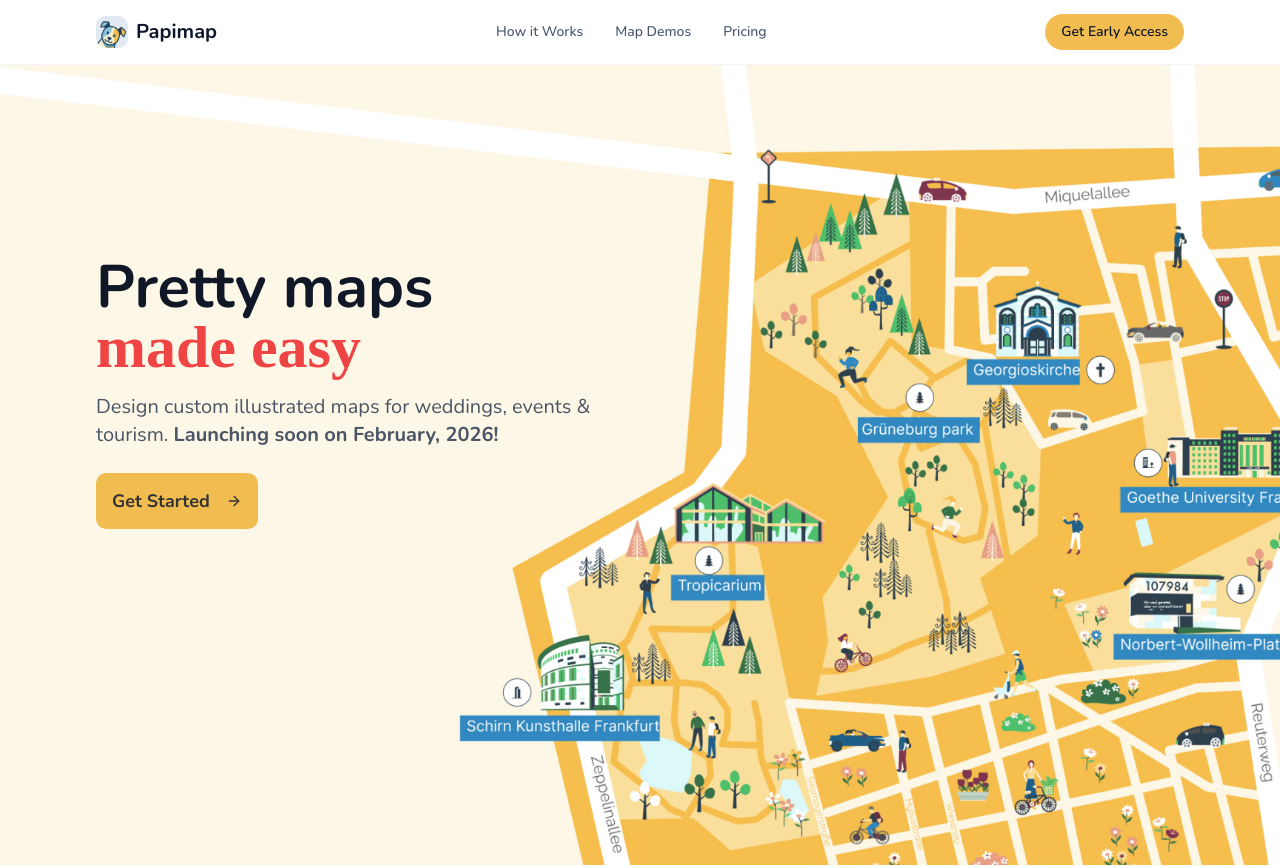
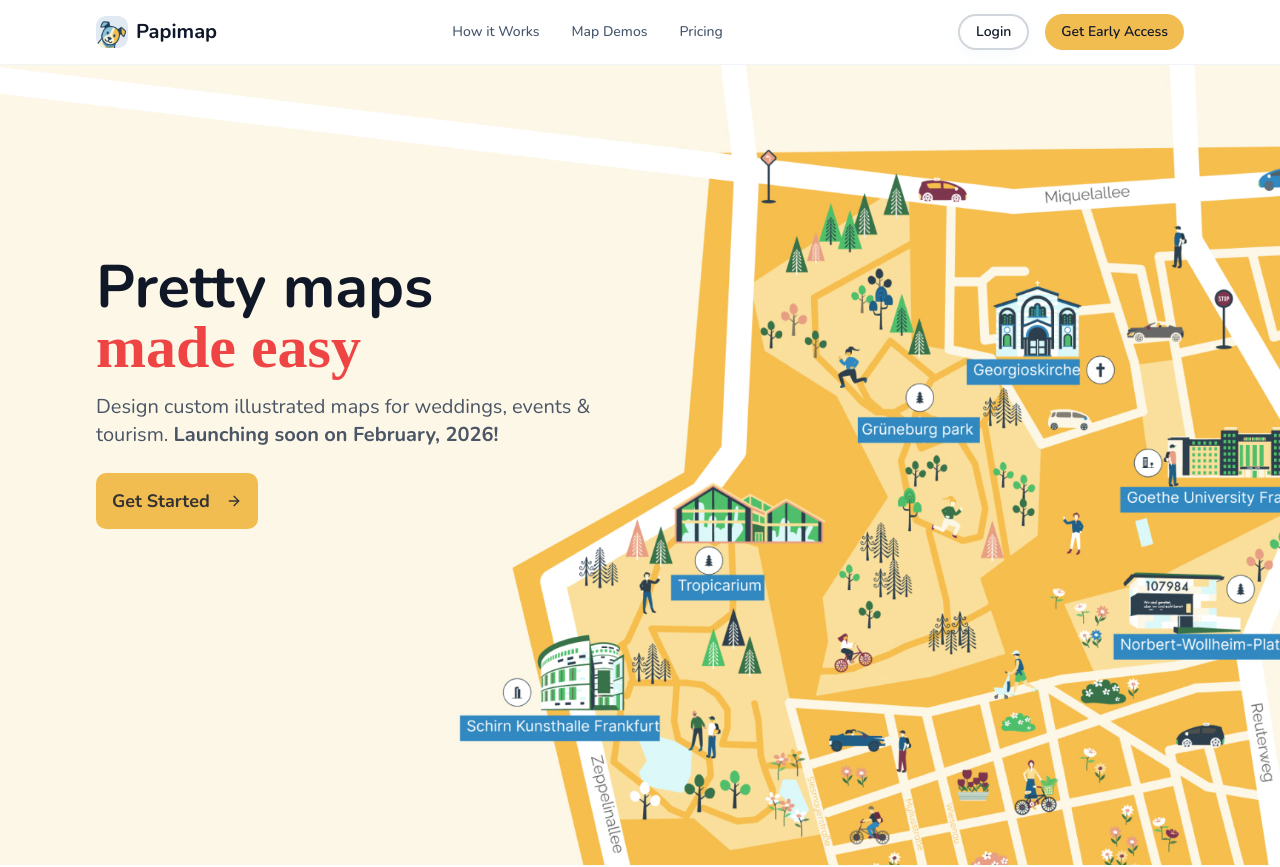
Before and after one commit to wentungwen/papimap-landing-page, a Next.js app: page / in a window 1280 px wide. Shown: the top 867 px of the page. Built offline with nearby package versions, Linux system fonts and the light colour scheme.

Commit message:
feat: add login buttons to the navbar and an email contact to the footer.

```diff
--- a/app/page.tsx
+++ b/app/page.tsx
@@ -1,7 +1,7 @@
 "use client";
 
 import { motion } from "framer-motion";
-import { Check, ArrowRight, Instagram, Info } from "lucide-react";
+import { Check, ArrowRight, Instagram, Info, Mail } from "lucide-react";
 import Image from "next/image";
 import { Button } from "@/components/ui/button";
 import {
@@ -70,7 +70,7 @@ export default function Home() {
               className="text-5xl sm:text-5xl lg:text-6xl font-bold mb-4 text-gray-900"
               style={{ fontFamily: "var(--font-nunito)" }}
             >
-              Pretty maps <br/> <span style={{ fontFamily: "'Satisfy', cursive", color: "var(--destructive)" }}>made easy</span>
+              Pretty maps <br /> <span style={{ fontFamily: "'Satisfy', cursive", color: "var(--destructive)" }}>made easy</span>
             </h1>
             <p className="text-2xl sm:text-2xl md:text-xl text-gray-600 mb-6 max-w-xs md:max-w-none mx-auto md:mx-0">
               Design custom illustrated maps for weddings, events & tourism. <b>Launching soon on February, 2026!</b>
@@ -644,6 +644,12 @@ export default function Home() {
                   <Instagram className="h-5 w-5" />
                 </a>
               </div>
+              <p className="text-sm text-gray-600 mt-4 flex items-center gap-2">
+                <Mail className="h-4 w-4" />
+                <a href="mailto:hello@papimap.com" className="hover:text-gray-900 transition-colors">
+                  hello@papimap.com
+                </a>
+              </p>
               <p className="text-xs text-gray-500 mt-3">
                 Join the <a href="https://www.reddit.com/r/illustratedmap/" target="_blank" rel="noopener noreferrer" className="underline hover:text-[#FF4500] transition-colors">r/illustratedmap</a> on Reddit for more pretty maps!
               </p>
--- a/components/navbar.tsx
+++ b/components/navbar.tsx
@@ -81,6 +81,17 @@ export function Navbar({ onOpenForm }: NavbarProps) {
 
           {/* Right: CTA Button & Mobile Menu */}
           <div className="flex items-center gap-4">
+            {/* Desktop Login Button */}
+            <Button
+              onClick={() => {
+                window.location.href = "https://app.papimap.com/login";
+              }}
+              variant="outline"
+              className="hidden sm:flex rounded-full font-semibold border-2 border-gray-300 text-slate-900 hover:bg-gray-50 transition-colors"
+            >
+              Login
+            </Button>
+
             {/* Desktop CTA Button */}
             <Button
               onClick={() => {
@@ -149,6 +160,16 @@ export function Navbar({ onOpenForm }: NavbarProps) {
               <Button
                 onClick={() => {
                   setMobileMenuOpen(false);
+                  window.location.href = "https://app.papimap.com/login";
+                }}
+                variant="outline"
+                className="w-full rounded-full font-semibold border-2 border-gray-300 text-slate-900 hover:bg-gray-50 transition-colors mt-2"
+              >
+                Login
+              </Button>
+              <Button
+                onClick={() => {
+                  setMobileMenuOpen(false);
                   if (onOpenForm) {
                     onOpenForm();
                   } else {
```
